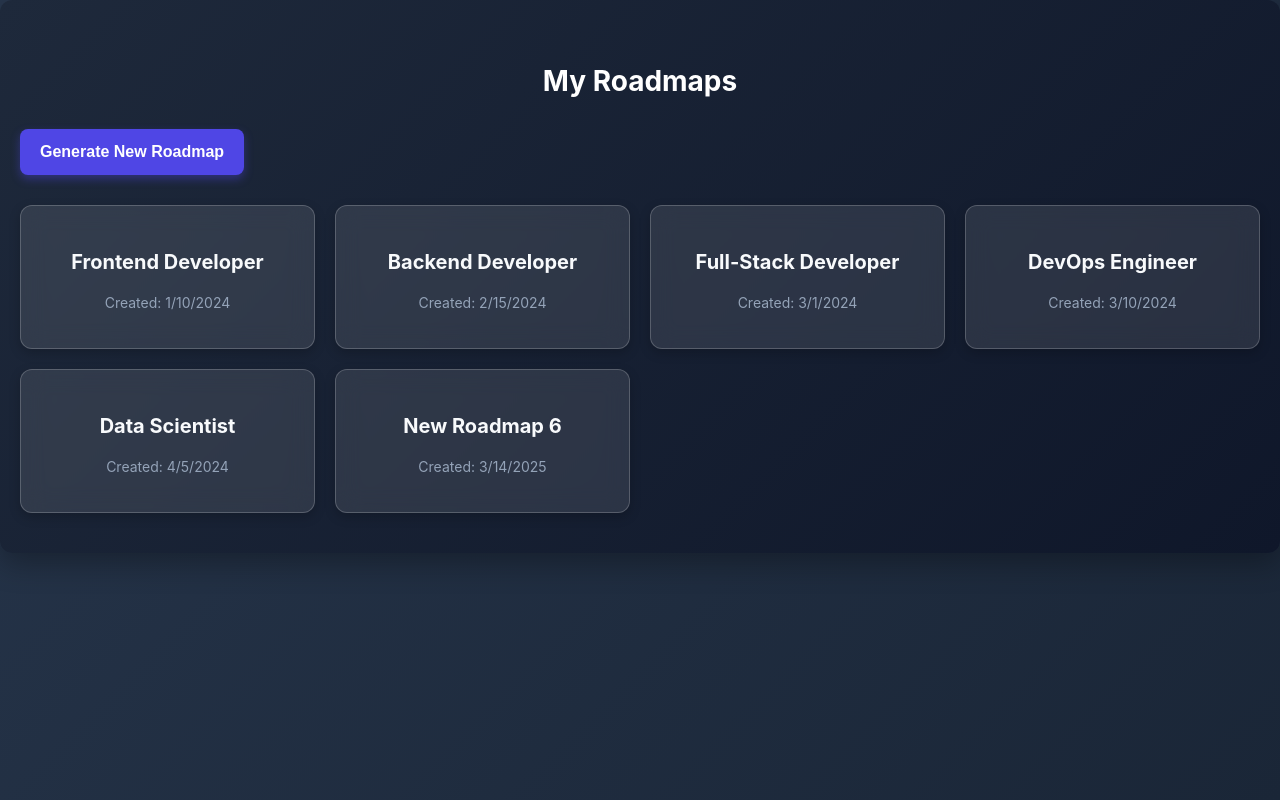
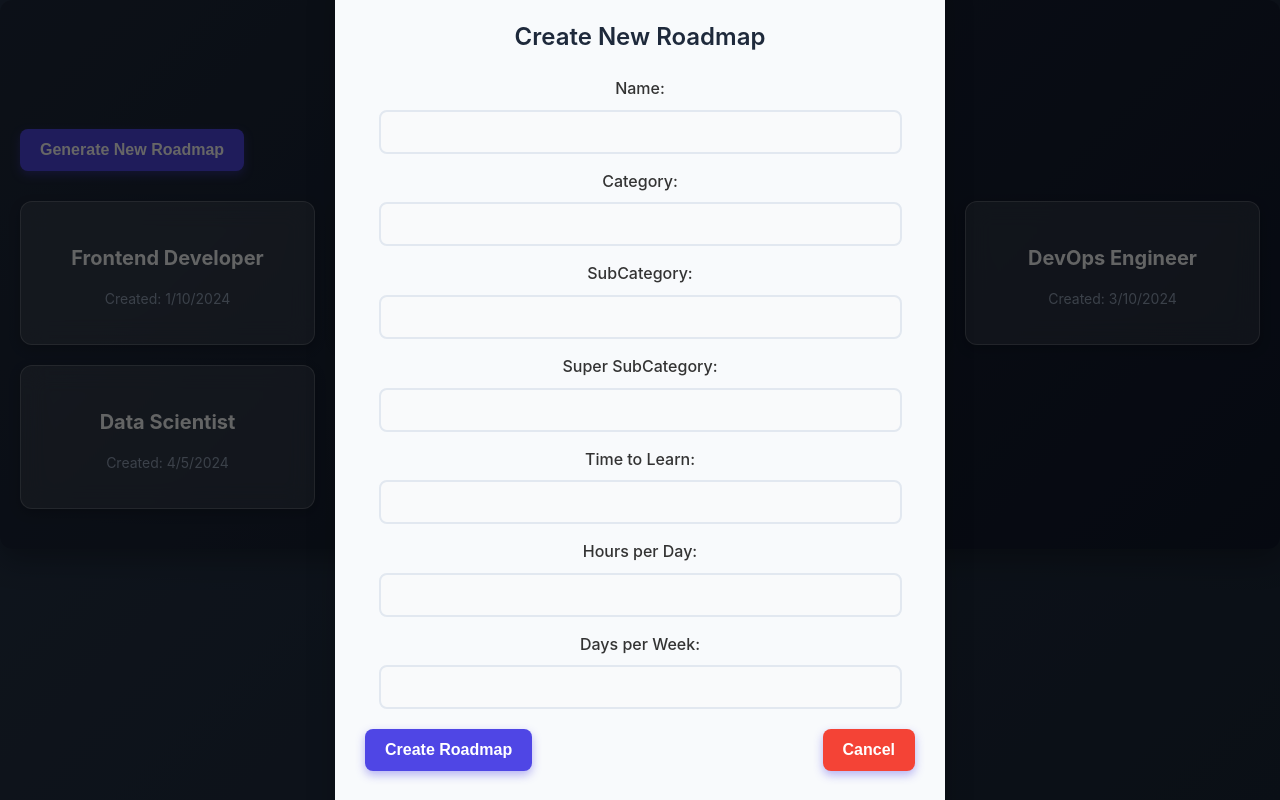
Before and after one commit to nurali0709/roadmap, a Vue app: page /dashboard in a window 1280 px wide. Both pictures are taken after a click on the button "Generate New Roadmap". Built offline with nearby package versions, Linux system fonts and the light colour scheme.

Commit message:
initial commmit2

```diff
--- a/src/views/DashBoard.vue
+++ b/src/views/DashBoard.vue
@@ -1,31 +1,54 @@
 <script setup>
-import { ref } from "vue";
+import { ref } from 'vue'
 
 // Static list of roadmaps
 const roadmaps = ref([
-  { id: 1, name: "Frontend Developer", created_at: "2024-01-10" },
-  { id: 2, name: "Backend Developer", created_at: "2024-02-15" },
-  { id: 3, name: "Full-Stack Developer", created_at: "2024-03-01" },
-  { id: 4, name: "DevOps Engineer", created_at: "2024-03-10" },
-  { id: 5, name: "Data Scientist", created_at: "2024-04-05" },
-]);
+  { id: 1, name: 'Frontend Developer', created_at: '2024-01-10' },
+  { id: 2, name: 'Backend Developer', created_at: '2024-02-15' },
+  { id: 3, name: 'Full-Stack Developer', created_at: '2024-03-01' },
+  { id: 4, name: 'DevOps Engineer', created_at: '2024-03-10' },
+  { id: 5, name: 'Data Scientist', created_at: '2024-04-05' },
+])
 
-const loading = ref(false);
-const errorMessage = ref("");
+const loading = ref(false)
+const errorMessage = ref('')
+const showModal = ref(false) // Control modal visibility
 
-// Generate a new roadmap (Frontend only for now)
+// Data for new roadmap form
+const newRoadmapData = ref({
+  name: '',
+  category: '',
+  subCategory: '',
+  superSubCategory: '',
+  timeToLearn: '',
+  hoursInDay: '',
+  daysInWeek: '',
+})
+
+// Open the modal
 const createRoadmap = () => {
-  loading.value = true;
+  showModal.value = true
+}
+
+// Submit the new roadmap
+const submitRoadmap = () => {
+  loading.value = true
   setTimeout(() => {
     const newRoadmap = {
       id: roadmaps.value.length + 1,
-      name: `New Roadmap ${roadmaps.value.length + 1}`,
-      created_at: new Date().toISOString().split("T")[0], // Today's date
-    };
-    roadmaps.value.push(newRoadmap);
-    loading.value = false;
-  }, 1000); // Simulate API delay
-};
+      name: newRoadmapData.value.name,
+      created_at: new Date().toISOString().split('T')[0], // Today's date
+    }
+    roadmaps.value.push(newRoadmap)
+    showModal.value = false // Close modal after submission
+    loading.value = false
+  }, 1000) // Simulate API delay
+}
+
+// Close the modal
+const closeModal = () => {
+  showModal.value = false
+}
 </script>
 
 <template>
@@ -34,7 +57,7 @@ const createRoadmap = () => {
     <p v-if="errorMessage" class="error">{{ errorMessage }}</p>
 
     <button @click="createRoadmap" :disabled="loading">
-      {{ loading ? "Generating..." : "Generate New Roadmap" }}
+      {{ loading ? 'Generating...' : 'Generate New Roadmap' }}
     </button>
 
     <!-- Roadmap Grid -->
@@ -42,6 +65,55 @@ const createRoadmap = () => {
       <div v-for="roadmap in roadmaps" :key="roadmap.id" class="dashboard-card">
         <h3>{{ roadmap.name }}</h3>
         <p>Created: {{ new Date(roadmap.created_at).toLocaleDateString() }}</p>
+      </div>
+    </div>
+
+    <!-- Modal for Creating a New Roadmap -->
+    <div v-if="showModal" class="modal-overlay">
+      <div class="modal-container">
+        <h2>Create New Roadmap</h2>
+        <form @submit.prevent="submitRoadmap">
+          <div class="form-group">
+            <label for="name">Name:</label>
+            <input v-model="newRoadmapData.name" id="name" type="text" required />
+          </div>
+          <div class="form-group">
+            <label for="category">Category:</label>
+            <input v-model="newRoadmapData.category" id="category" type="text" required />
+          </div>
+          <div class="form-group">
+            <label for="subCategory">SubCategory:</label>
+            <input v-model="newRoadmapData.subCategory" id="subCategory" type="text" required />
+          </div>
+          <div class="form-group">
+            <label for="superSubCategory">Super SubCategory:</label>
+            <input
+              v-model="newRoadmapData.superSubCategory"
+              id="superSubCategory"
+              type="text"
+              required
+            />
+          </div>
+          <div class="form-group">
+            <label for="timeToLearn">Time to Learn:</label>
+            <input v-model="newRoadmapData.timeToLearn" id="timeToLearn" type="text" required />
+          </div>
+          <div class="form-group">
+            <label for="hoursInDay">Hours per Day:</label>
+            <input v-model="newRoadmapData.hoursInDay" id="hoursInDay" type="number" required />
+          </div>
+          <div class="form-group">
+            <label for="daysInWeek">Days per Week:</label>
+            <input v-model="newRoadmapData.daysInWeek" id="daysInWeek" type="number" required />
+          </div>
+
+          <div class="modal-actions">
+            <button type="submit" :disabled="loading">
+              {{ loading ? 'Saving...' : 'Create Roadmap' }}
+            </button>
+            <button type="button" @click="closeModal">Cancel</button>
+          </div>
+        </form>
       </div>
     </div>
   </div>
@@ -134,8 +206,127 @@ button:disabled {
   font-size: 14px;
 }
 
+/* Modal Overlay */
+.modal-overlay {
+  position: fixed;
+  top: 0;
+  left: 0;
+  right: 0;
+  bottom: 0;
+  background: rgba(0, 0, 0, 0.6);
+  display: flex;
+  justify-content: center;
+  align-items: center;
+  animation: fadeIn 0.4s ease;
+}
+
+/* Modal Container */
+.modal-container {
+  background-color: #f8fafc;
+  padding: 30px;
+  border-radius: 16px;
+  width: 550px;
+  box-shadow: 0 12px 30px rgba(0, 0, 0, 0.2);
+  transform: scale(0.8);
+  animation: scaleUp 0.3s ease forwards;
+}
+
+/* Modal Header */
+h2 {
+  font-size: 24px;
+  font-weight: 600;
+  color: #1e293b;
+  margin-bottom: 20px;
+  text-align: center;
+}
+
+/* Form Group */
+.form-group {
+  margin-bottom: 15px;
+}
+
+label {
+  font-size: 16px;
+  font-weight: 500;
+  color: #333;
+  display: block;
+  margin-bottom: 8px;
+}
+
+input {
+  width: 90%;
+  padding: 12px;
+  font-size: 14px;
+  border: 2px solid #e2e8f0;
+  border-radius: 8px;
+  background: #f9fafb;
+  transition: border 0.3s ease;
+}
+
+input:focus {
+  outline: none;
+  border-color: #4f46e5;
+  box-shadow: 0 0 5px rgba(79, 70, 229, 0.3);
+}
+
+/* Modal Actions */
+.modal-actions {
+  display: flex;
+  justify-content: space-between;
+  margin-top: 20px;
+}
+
+button {
+  padding: 12px 20px;
+  font-size: 16px;
+  font-weight: 600;
+  border: none;
+  border-radius: 8px;
+  cursor: pointer;
+  background-color: #4f46e5;
+  color: white;
+  transition: all 0.3s ease;
+}
+
+button:hover {
+  background-color: #4338ca;
+}
+
+button[type='button'] {
+  background-color: #f44336;
+}
+
+button:disabled {
+  background-color: #c4c4c4;
+  cursor: not-allowed;
+}
+
+/* Smooth Modal Animations */
+@keyframes fadeIn {
+  from {
+    opacity: 0;
+  }
+  to {
+    opacity: 1;
+  }
+}
+
+@keyframes scaleUp {
+  from {
+    transform: scale(0.8);
+  }
+  to {
+    transform: scale(1);
+  }
+}
+
 /* Responsive Design */
 @media (max-width: 600px) {
+  .modal-container {
+    width: 90%;
+    padding: 20px;
+  }
+
   .dashboard-grid {
     grid-template-columns: 1fr;
   }
```
